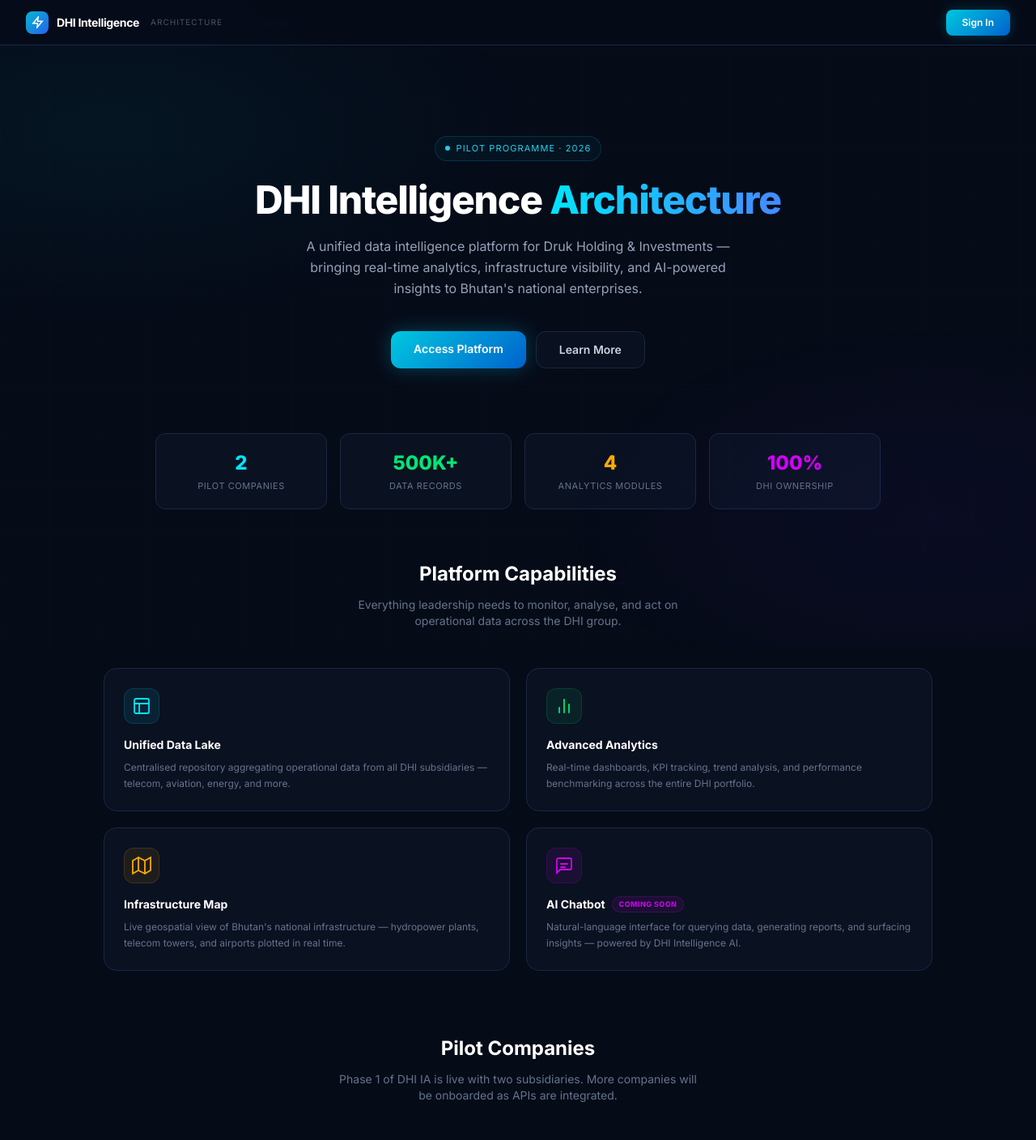
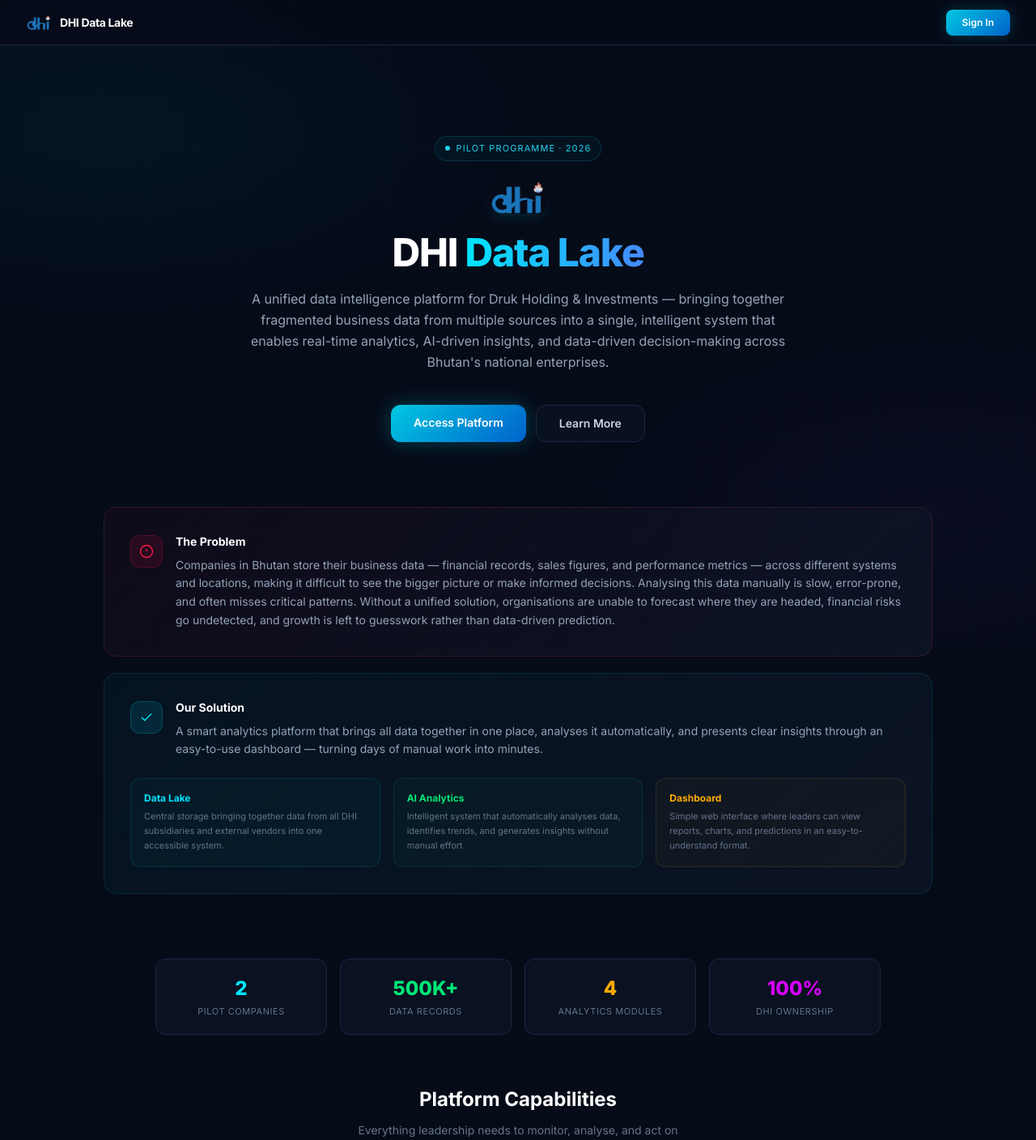
Before and after one commit to Damcholhendup/DHI-IA, a Next.js app: page / in a window 1280 px wide. Shown: the top 1408 px of the page at 81% size. Built offline with nearby package versions, Linux system fonts and the light colour scheme.

Commit message:
landing page design change and new user creation

```diff
--- a/app/globals.css
+++ b/app/globals.css
@@ -8,14 +8,14 @@
   --bg-card: #0f1a2e;
   --bg-card-hover: #132240;
   --border-color: #1a2744;
-  --accent-cyan: #2878C4;
+  --accent-cyan: #00e5ff;
   --accent-amber: #ffab00;
   --accent-green: #00e676;
   --accent-red: #ff1744;
   --accent-purple: #d500f9;
   --text-primary: #e8edf5;
   --text-secondary: #7a8baa;
-  --glow-cyan: 0 0 20px rgba(40, 120, 196, 0.3);
+  --glow-cyan: 0 0 20px rgba(0, 229, 255, 0.3);
   --glow-amber: 0 0 20px rgba(255, 171, 0, 0.3);
 }
 
@@ -29,7 +29,6 @@ body {
   background-color: var(--bg-primary);
   color: var(--text-primary);
   font-family: 'Inter', -apple-system, BlinkMacSystemFont, 'Segoe UI', Roboto, sans-serif;
-  overflow: hidden;
 }
 
 /* Scrollbar */
@@ -154,14 +153,14 @@ body {
 .leaflet-popup-content-wrapper {
   background: rgba(12, 20, 37, 0.95) !important;
   backdrop-filter: blur(20px) !important;
-  border: 1px solid rgba(40, 120, 196, 0.3) !important;
+  border: 1px solid rgba(0, 229, 255, 0.2) !important;
   border-radius: 12px !important;
-  box-shadow: 0 0 30px rgba(40, 120, 196, 0.15) !important;
+  box-shadow: 0 0 30px rgba(0, 229, 255, 0.1) !important;
   color: var(--text-primary) !important;
 }
 .leaflet-popup-tip {
   background: rgba(12, 20, 37, 0.95) !important;
-  border: 1px solid rgba(40, 120, 196, 0.3) !important;
+  border: 1px solid rgba(0, 229, 255, 0.2) !important;
 }
 .leaflet-popup-close-button {
   color: var(--text-secondary) !important;
--- a/app/login/page.tsx
+++ b/app/login/page.tsx
@@ -4,6 +4,8 @@ import { useState, useEffect } from 'react'
 import { useRouter } from 'next/navigation'
 import { authenticateUser, createSession, getSession } from '../lib/auth'
 import { useAuth } from '../contexts/AuthContext'
+
+import Image from 'next/image'
 
 export default function LoginPage() {
   const [username, setUsername] = useState('')
@@ -67,13 +69,15 @@ export default function LoginPage() {
       <div className="relative w-full max-w-sm mx-4 z-10">
         {/* Logo + title */}
         <div className="text-center mb-8">
-          <div className="inline-flex items-center justify-center w-14 h-14 rounded-2xl bg-gradient-to-br from-cyan-500 to-blue-700 mb-4 shadow-lg shadow-cyan-500/20">
-            <svg width="28" height="28" viewBox="0 0 24 24" fill="none" stroke="white" strokeWidth="2.5" strokeLinecap="round">
-              <path d="M13 2L3 14h9l-1 8 10-12h-9l1-8z" />
-            </svg>
-          </div>
-          <h1 className="text-xl font-bold text-white tracking-tight">DHI Intelligence</h1>
-          <p className="text-xs text-slate-500 mt-1 tracking-widest uppercase">Data Lake Platform</p>
+          <Image
+            src="/images/logos/DHI.webp"
+            alt="DHI Logo"
+            width={56}
+            height={56}
+            className="rounded-2xl mx-auto mb-4 shadow-lg shadow-cyan-500/10"
+          />
+          <h1 className="text-xl font-bold text-white tracking-tight">DHI Data Lake</h1>
+          <p className="text-xs text-slate-500 mt-1 tracking-widest uppercase">Intelligence Platform</p>
         </div>
 
         {/* Form card */}
@@ -178,7 +182,7 @@ export default function LoginPage() {
         </div>
 
         <p className="text-center text-[11px] text-slate-700 mt-6">
-          Druk Holding &amp; Investments · Intelligence Architecture
+          Druk Holding &amp; Investments · DHI Data Lake
         </p>
       </div>
     </div>
--- a/app/page.tsx
+++ b/app/page.tsx
@@ -1,6 +1,7 @@
 'use client'
 
 import Link from 'next/link'
+import Image from 'next/image'
 
 const features = [
   {
@@ -102,13 +103,14 @@ export default function LandingPage() {
         style={{ background: 'rgba(6,11,24,0.85)', backdropFilter: 'blur(20px)' }}
       >
         <div className="flex items-center gap-2.5">
-          <div className="w-7 h-7 rounded-lg bg-gradient-to-br from-cyan-500 to-blue-600 flex items-center justify-center">
-            <svg width="15" height="15" viewBox="0 0 24 24" fill="none" stroke="white" strokeWidth="2.5" strokeLinecap="round">
-              <path d="M13 2L3 14h9l-1 8 10-12h-9l1-8z" />
-            </svg>
-          </div>
-          <span className="text-sm font-bold text-white tracking-tight">DHI Intelligence</span>
-          <span className="hidden sm:inline text-[10px] text-slate-600 uppercase tracking-widest ml-1">Architecture</span>
+          <Image
+            src="/images/logos/DHI.webp"
+            alt="DHI Logo"
+            width={32}
+            height={32}
+            className="rounded-lg"
+          />
+          <span className="text-sm font-bold text-white tracking-tight">DHI Data Lake</span>
         </div>
         <Link
           href="/login"
@@ -129,8 +131,19 @@ export default function LandingPage() {
           Pilot Programme · 2026
         </div>
 
+        {/* DHI Logo large */}
+        <div className="mb-6">
+          <Image
+            src="/images/logos/DHI.webp"
+            alt="DHI Logo"
+            width={72}
+            height={72}
+            className="rounded-2xl mx-auto shadow-lg shadow-cyan-500/10"
+          />
+        </div>
+
         <h1 className="text-4xl sm:text-5xl font-extrabold tracking-tight text-white max-w-3xl leading-tight mb-5">
-          DHI Intelligence{' '}
+          DHI{' '}
           <span
             style={{
               background: 'linear-gradient(90deg, #00e5ff, #448aff)',
@@ -138,14 +151,14 @@ export default function LandingPage() {
               WebkitTextFillColor: 'transparent',
             }}
           >
-            Architecture
+            Data Lake
           </span>
         </h1>
 
-        <p className="text-slate-400 text-base max-w-xl leading-relaxed mb-10">
-          A unified data intelligence platform for Druk Holding &amp; Investments — bringing
-          real-time analytics, infrastructure visibility, and AI-powered insights to
-          Bhutan&apos;s national enterprises.
+        <p className="text-slate-400 text-base max-w-2xl leading-relaxed mb-10">
+          A unified data intelligence platform for Druk Holding &amp; Investments — bringing together
+          fragmented business data from multiple sources into a single, intelligent system that enables
+          real-time analytics, AI-driven insights, and data-driven decision-making across Bhutan&apos;s national enterprises.
         </p>
 
         <div className="flex flex-wrap gap-3 justify-center">
@@ -166,6 +179,68 @@ export default function LandingPage() {
           >
             Learn More
           </a>
+        </div>
+      </section>
+
+      {/* ── Problem & Solution ── */}
+      <section className="px-6 pb-20">
+        <div className="max-w-5xl mx-auto">
+          {/* Problem */}
+          <div
+            className="rounded-2xl border border-red-500/15 p-8 mb-5 relative overflow-hidden"
+            style={{ background: 'linear-gradient(135deg, rgba(255,23,68,0.04), rgba(12,20,37,0.9))' }}
+          >
+            <div className="flex items-start gap-4">
+              <div className="w-10 h-10 rounded-xl flex items-center justify-center flex-shrink-0 mt-0.5" style={{ background: 'rgba(255,23,68,0.1)', border: '1px solid rgba(255,23,68,0.2)' }}>
+                <svg width="18" height="18" fill="none" stroke="#ff1744" strokeWidth="1.8" viewBox="0 0 24 24">
+                  <circle cx="12" cy="12" r="10" /><line x1="12" y1="8" x2="12" y2="12" /><line x1="12" y1="16" x2="12.01" y2="16" />
+                </svg>
+              </div>
+              <div>
+                <h3 className="text-sm font-bold text-white mb-2">The Problem</h3>
+                <p className="text-sm text-slate-400 leading-relaxed">
+                  Companies in Bhutan store their business data — financial records, sales figures, and performance metrics — across
+                  different systems and locations, making it difficult to see the bigger picture or make informed decisions.
+                  Analysing this data manually is slow, error-prone, and often misses critical patterns.
+                  Without a unified solution, organisations are unable to forecast where they are headed, financial risks go undetected,
+                  and growth is left to guesswork rather than data-driven prediction.
+                </p>
+              </div>
+            </div>
+          </div>
+
+          {/* Solution */}
+          <div
+            className="rounded-2xl border border-cyan-500/15 p-8 relative overflow-hidden"
+            style={{ background: 'linear-gradient(135deg, rgba(0,229,255,0.04), rgba(12,20,37,0.9))' }}
+          >
+            <div className="flex items-start gap-4 mb-6">
+              <div className="w-10 h-10 rounded-xl flex items-center justify-center flex-shrink-0 mt-0.5" style={{ background: 'rgba(0,229,255,0.1)', border: '1px solid rgba(0,229,255,0.2)' }}>
+                <svg width="18" height="18" fill="none" stroke="#00e5ff" strokeWidth="1.8" viewBox="0 0 24 24">
+                  <polyline points="20 6 9 17 4 12" />
+                </svg>
+              </div>
+              <div>
+                <h3 className="text-sm font-bold text-white mb-2">Our Solution</h3>
+                <p className="text-sm text-slate-400 leading-relaxed">
+                  A smart analytics platform that brings all data together in one place, analyses it automatically, and presents
+                  clear insights through an easy-to-use dashboard — turning days of manual work into minutes.
+                </p>
+              </div>
+            </div>
+            <div className="grid sm:grid-cols-3 gap-4">
+              {[
+                { color: '#00e5ff', title: 'Data Lake', desc: 'Central storage bringing together data from all DHI subsidiaries and external vendors into one accessible system.' },
+                { color: '#00e676', title: 'AI Analytics', desc: 'Intelligent system that automatically analyses data, identifies trends, and generates insights without manual effort.' },
+                { color: '#ffab00', title: 'Dashboard', desc: 'Simple web interface where leaders can view reports, charts, and predictions in an easy-to-understand format.' },
+              ].map(s => (
+                <div key={s.title} className="rounded-xl p-4 border" style={{ background: `${s.color}08`, borderColor: `${s.color}20` }}>
+                  <div className="text-xs font-bold mb-1.5" style={{ color: s.color }}>{s.title}</div>
+                  <p className="text-[11px] text-slate-500 leading-relaxed">{s.desc}</p>
+                </div>
+              ))}
+            </div>
+          </div>
         </div>
       </section>
 
@@ -286,7 +361,7 @@ export default function LandingPage() {
           />
           <h2 className="text-2xl font-bold text-white mb-3 relative">Ready to get started?</h2>
           <p className="text-sm text-slate-500 mb-8 relative">
-            Sign in with your credentials to access the DHI Intelligence platform. Contact your system
+            Sign in with your credentials to access the DHI Data Lake platform. Contact your system
             administrator if you need an account.
           </p>
           <Link
@@ -308,12 +383,8 @@ export default function LandingPage() {
       {/* ── Footer ── */}
       <footer className="border-t border-[#1a2744] px-8 py-6 flex flex-col sm:flex-row items-center justify-between gap-3">
         <div className="flex items-center gap-2">
-          <div className="w-5 h-5 rounded bg-gradient-to-br from-cyan-500 to-blue-600 flex items-center justify-center">
-            <svg width="10" height="10" viewBox="0 0 24 24" fill="none" stroke="white" strokeWidth="2.5">
-              <path d="M13 2L3 14h9l-1 8 10-12h-9l1-8z" />
-            </svg>
-          </div>
-          <span className="text-xs text-slate-600">DHI Intelligence Architecture · Pilot 2026</span>
+          <Image src="/images/logos/DHI.webp" alt="DHI" width={20} height={20} className="rounded" />
+          <span className="text-xs text-slate-600">DHI Data Lake · Pilot 2026</span>
         </div>
         <span className="text-xs text-slate-700">Druk Holding &amp; Investments · Royal Government of Bhutan</span>
       </footer>
```
